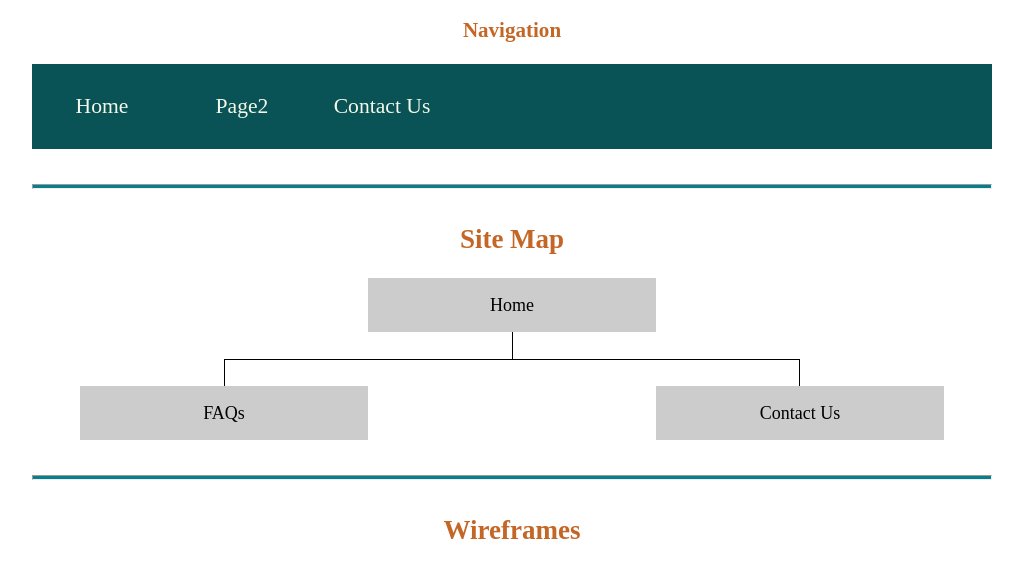
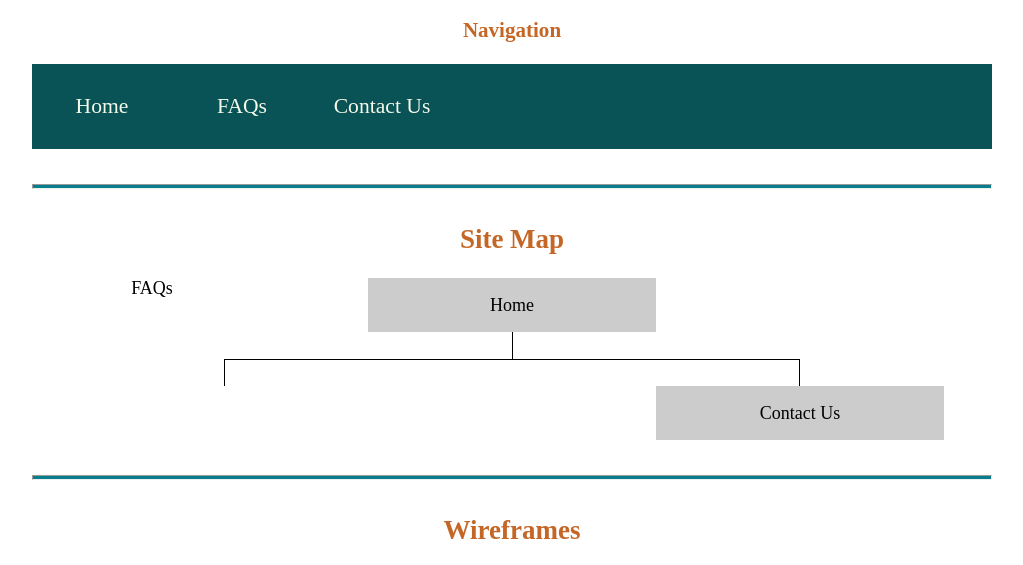
Before and after one commit to sarahaglenn/wdd130, a plain HTML site: page wwr/site-plan-rafting.html in a window 1280 px wide. Shown: the part 2335-2900 px from the top of the page, without its empty margins (128-1151 px from the left). Drawn offline with nearby package versions, Linux system fonts and the light colour scheme; a web font is replaced by a local one.

Commit message:
faq label added

```diff
--- a/wwr/site-plan-rafting.html
+++ b/wwr/site-plan-rafting.html
@@ -101,14 +101,14 @@
     <!-- Think about how you want your navigation bar to look. In the site-plan.css file change the colors to your colors to get the look you desire. -->
     <nav>
       <a href="#">Home</a>
-      <a href="#">Page2</a>
+      <a href="#">FAQs</a>
       <a href="#">Contact Us</a>
     </nav>
     <hr />
     <h2>Site Map</h2>
     <div class="sitemap">
       <div class="sm-home">Home</div>
-      <div class="sm-page2">
+      <div class="sm-faqs">
         FAQs
         <!-- this page will have a name later -->
       </div>
```
